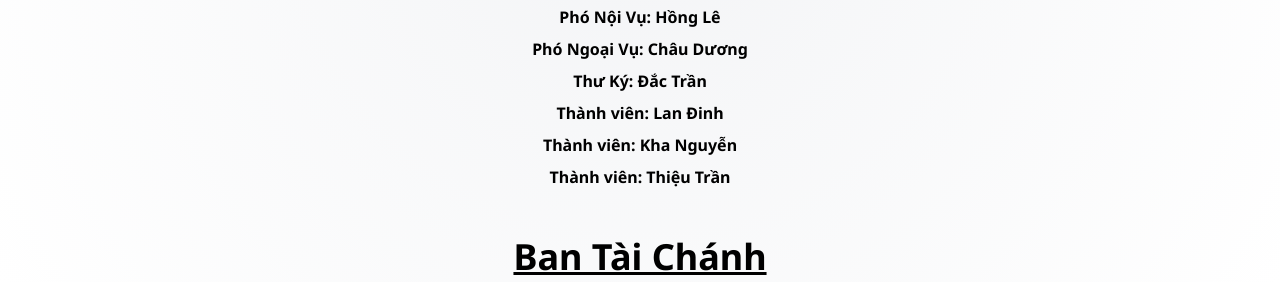
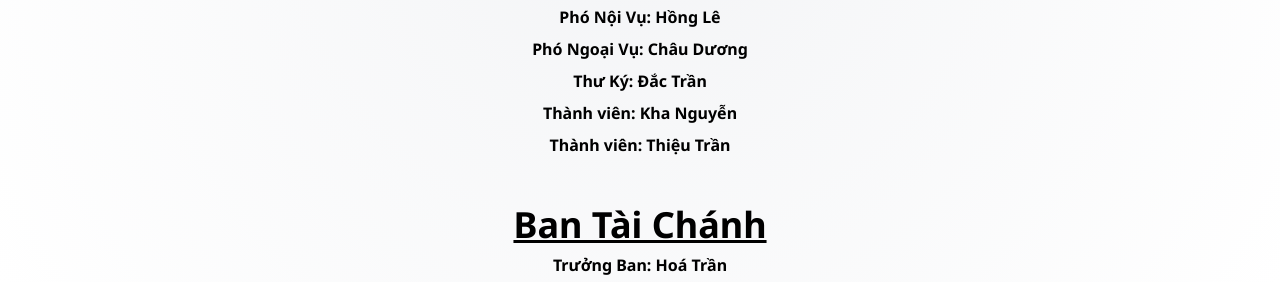
Before and after one commit to giaoxutrinhvuong/giaoxutrinhvuong.github.io, a website: page dist/Đoàn Thể.html in a window 1280 px wide. Shown: the part 515-797 px from the top of the page. Drawn offline with Linux system fonts and the light colour scheme.

Commit message:
Update Đoàn Thể.html

```diff
--- a/dist/Đoàn Thể.html
+++ b/dist/Đoàn Thể.html
@@ -55,7 +55,6 @@
                             <p class="font-bold">Phó Nội Vụ: Hồng Lê</p>
                             <p class="font-bold">Phó Ngoại Vụ: Châu Dương</p>
                             <p class="font-bold">Thư Ký: Đắc Trần</p>
-                            <p class="font-bold">Thành viên: Lan Đinh</p>
                             <p class="font-bold">Thành viên: Kha Nguyễn</p>
                             <p class="font-bold">Thành viên: Thiệu Trần</p>
                         </div>
```
